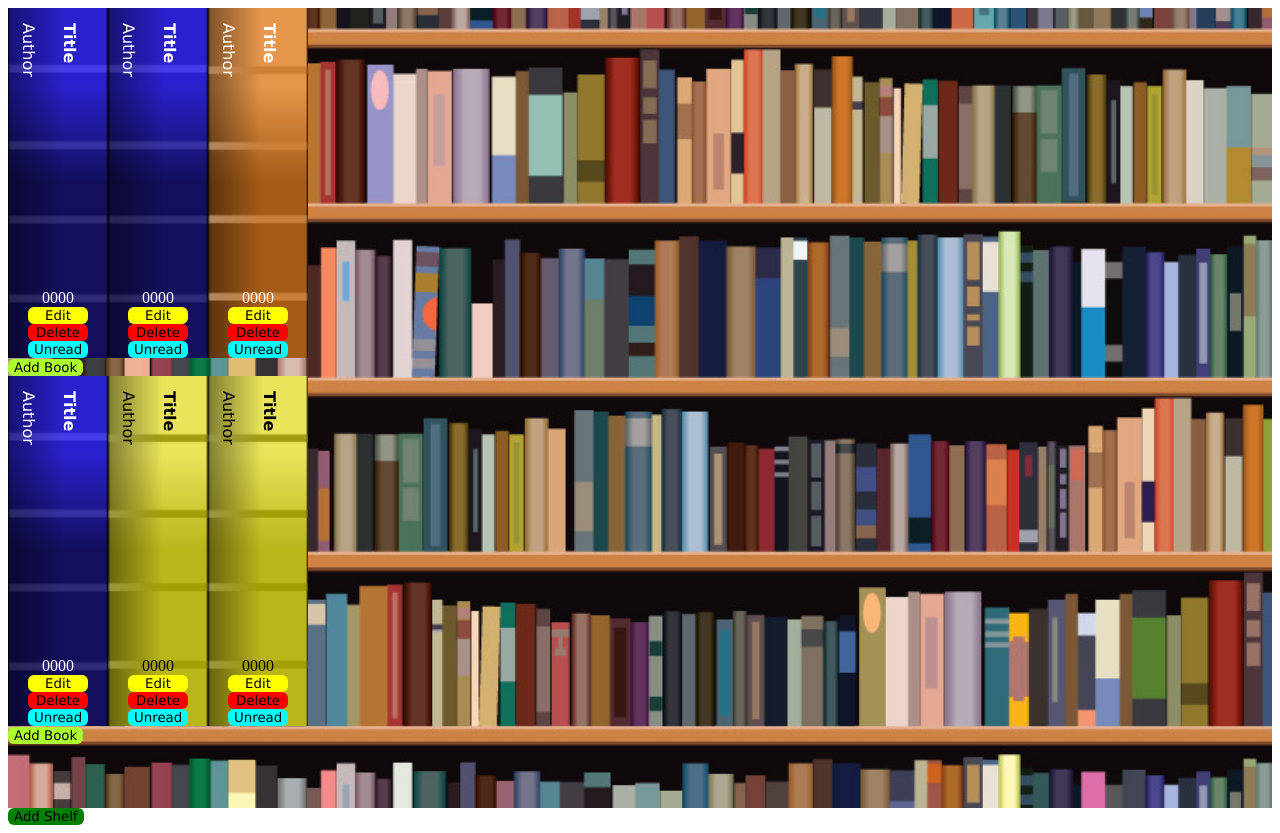
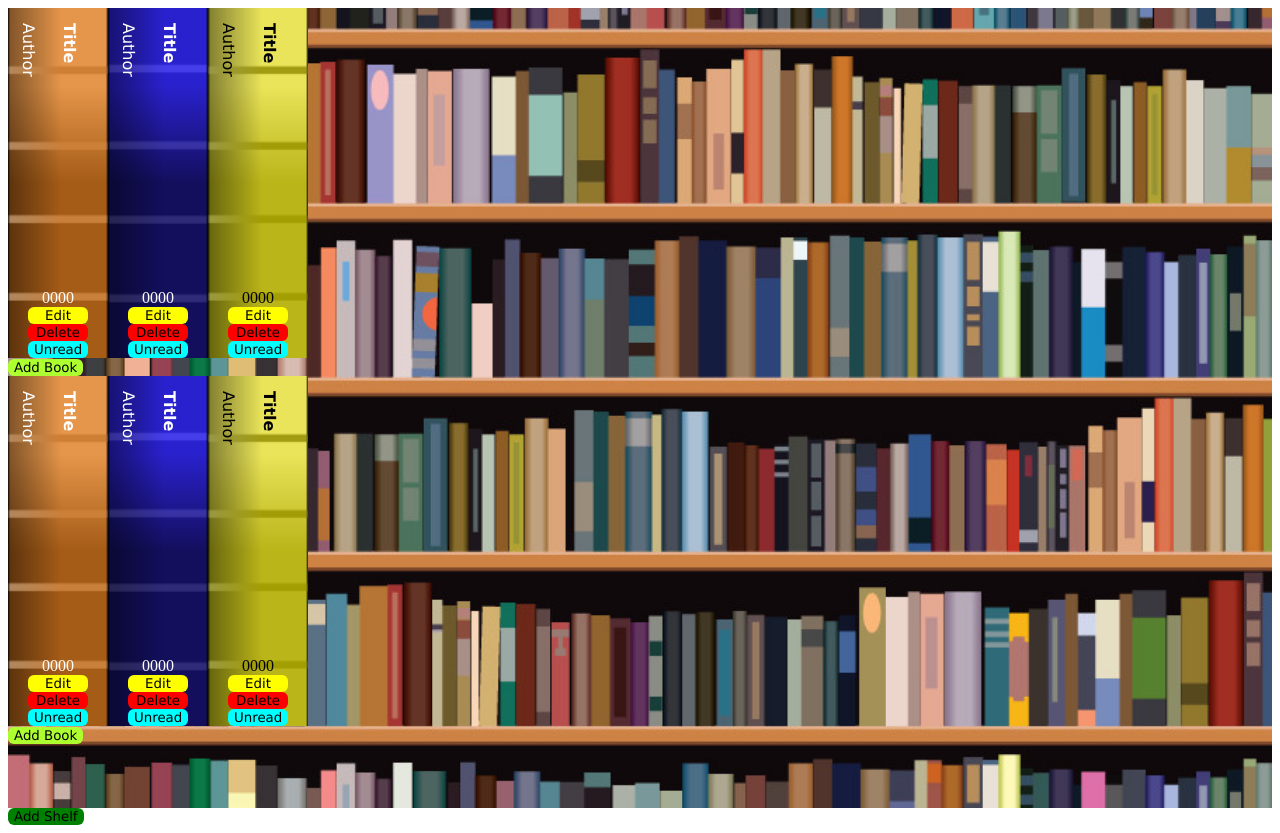
Before and after one commit to izzthegreat/myBooks, a React (Create React App) app in the folder my-books/: page /Bookshelf in a window 1280 px wide. Built offline with nearby package versions, Linux system fonts and the light colour scheme.

Commit message:
fix colors

```diff
--- a/my-books/src/Components/Shelf.js
+++ b/my-books/src/Components/Shelf.js
@@ -41,9 +41,10 @@ class Shelf extends Component{
     }
 
     addBook() {
+        let color = this.getSpine()
         this.state.books.push({
           id: performance.now(),
-          class: this.getSpine()
+          class: color
         });
         this.setState({
           books: this.state.books
@@ -69,8 +70,7 @@ class Shelf extends Component{
                     <div className="row">
                     {
                         this.state.books.map(book => {
-                            console.log(this.getSpine());
-                            return <Book id={book.id} color={this.getSpine()}  deleteHandler={this.deleteBook.bind(this)}/>
+                            return <Book id={book.id} color={book.class}  deleteHandler={this.deleteBook.bind(this)}/>
                         })
                     }
                     </div>
```
